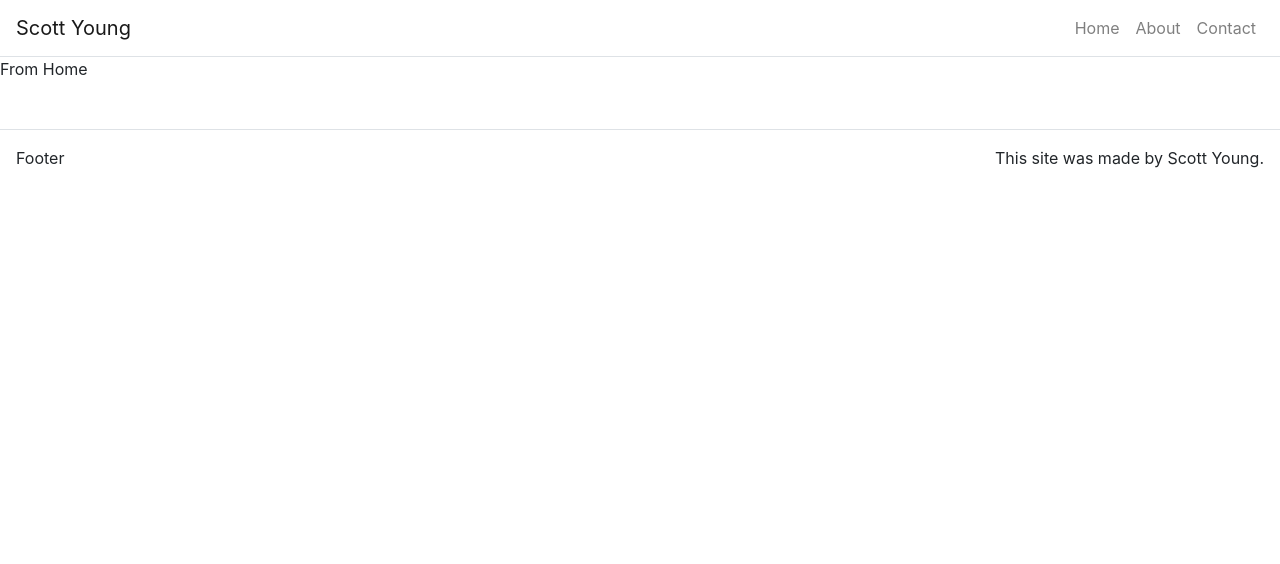
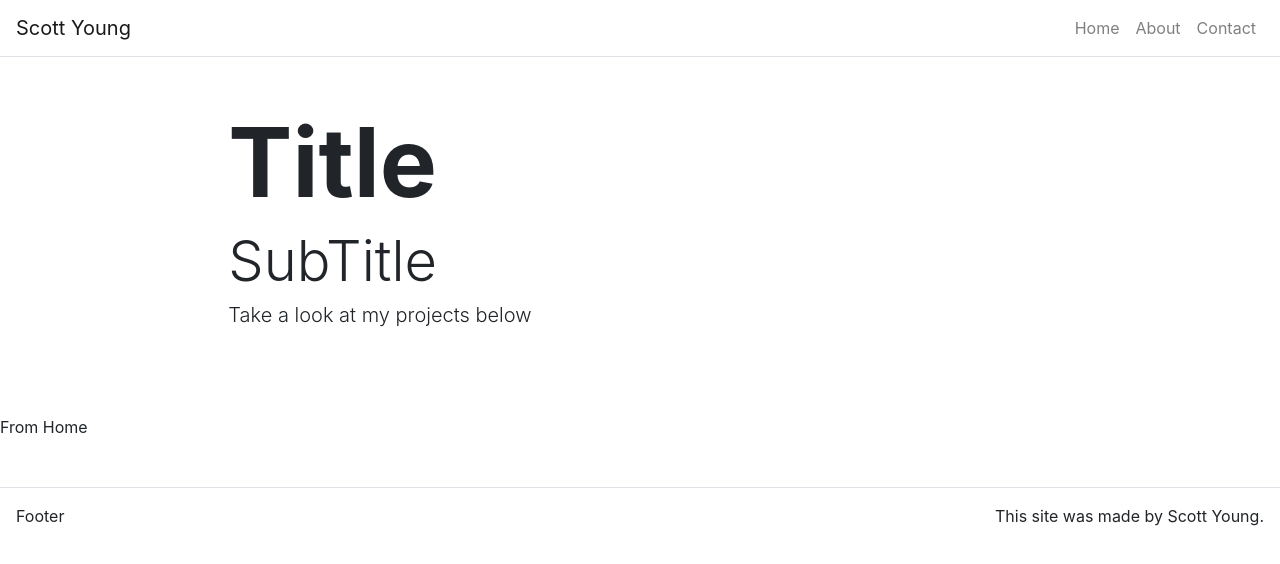
Before and after one commit to Scoyou/syoung-official, a React (Create React App) app: page / in a window 1280 px wide. Shown: the top 564 px of the page. Built offline with nearby package versions, Linux system fonts and the light colour scheme.

Commit message:
implement hero component

```diff
--- /dev/null
+++ b/src/components/Hero.js
@@ -0,0 +1,25 @@
+import React from 'react';
+import {
+  Jumbotron,
+  Container,
+  Row,
+  Col
+} from 'react-bootstrap';
+
+const Hero = (props) => (
+  <div>
+    <Jumbotron className="bg-transparent jumbotron-fluid p-0">
+      <Container fluid={true}>
+        <Row className="justify-content-center py-5">
+          <Col md={8} sm={12}>
+            { props.title && <h1 className="display-1 font-weight-bolder">{props.title}</h1>}
+            { props.subTitle && <h2 className="display-4 font-weight-light">{props.subTitle}</h2>}
+            { props.text && <h3 className="lead font-weight-light">{props.text}</h3>}
+          </Col>
+        </Row>
+      </Container>
+    </Jumbotron>
+  </div>
+)
+
+export default Hero;
--- a/src/pages/About.js
+++ b/src/pages/About.js
@@ -1,6 +1,6 @@
 import React from 'react';
 
-const About = ({}) => (
+const About = (props) => (
   <p>From About</p>
 )
 
--- a/src/pages/Contact.js
+++ b/src/pages/Contact.js
@@ -1,6 +1,6 @@
 import React from 'react';
 
-const Contact = ({}) => (
+const Contact = (props) => (
   <p>From Contact</p>
 )
 
--- a/src/pages/Home.js
+++ b/src/pages/Home.js
@@ -1,7 +1,12 @@
 import React from 'react';
 
-const Home = ({}) => (
-  <p>From Home</p>
+import Hero from '../components/Hero'
+
+const Home = (props) => (
+  <div>
+      <Hero title={props.title} subTitle={props.subTitle} text={props.text}/>
+      <p>From Home</p>
+  </div>
 )
 
 export default Home;
```
